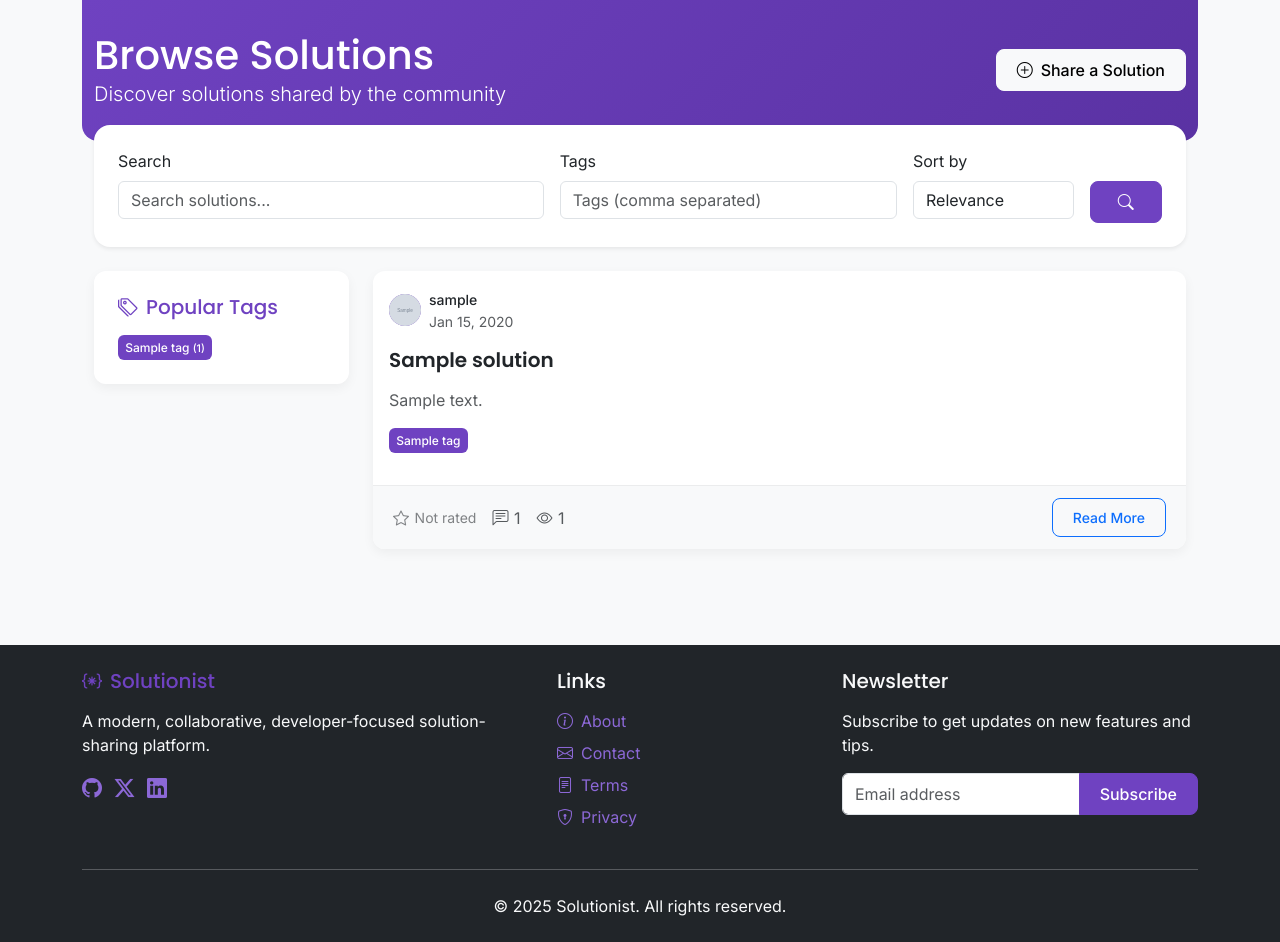
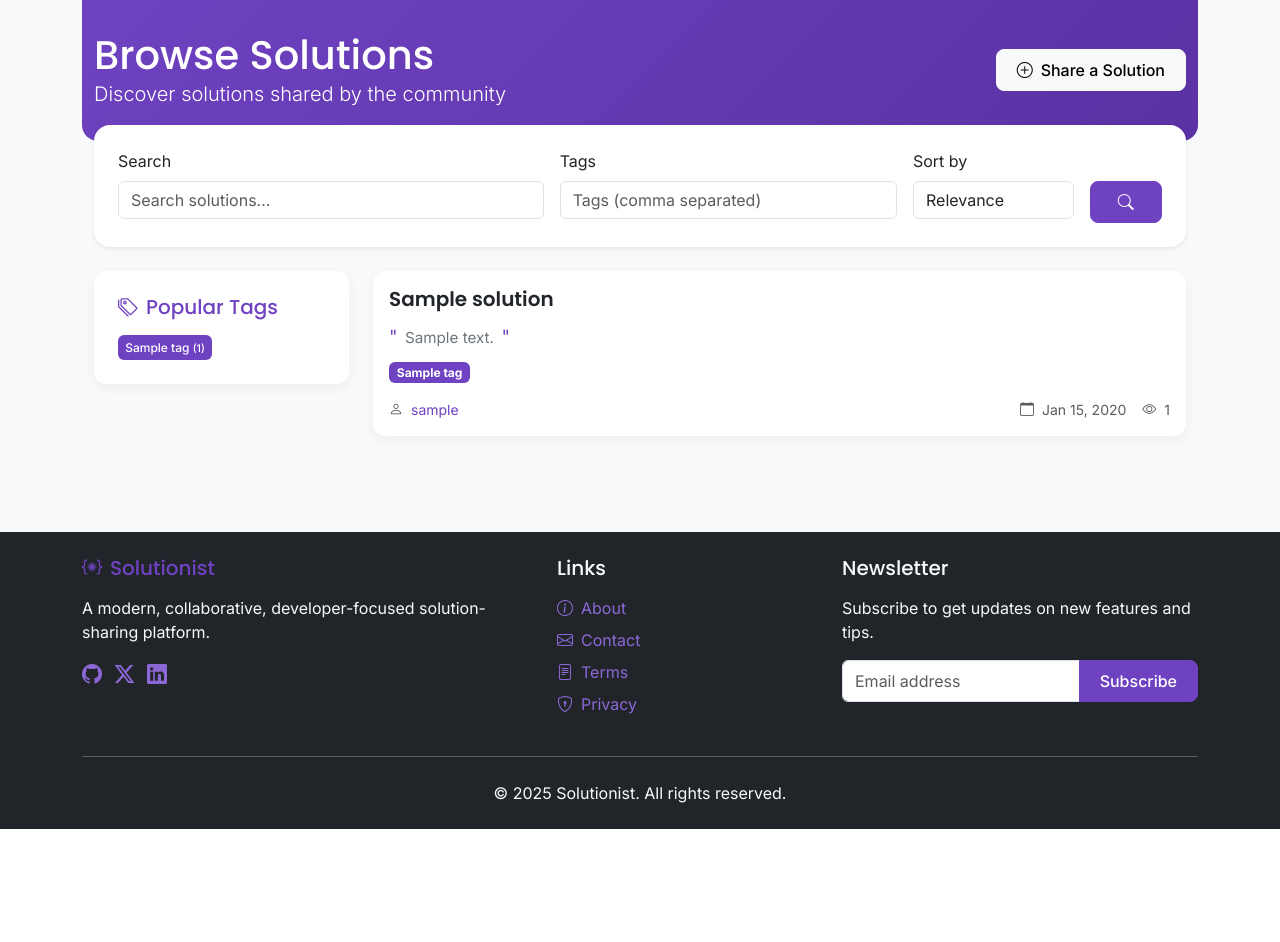
Before and after one commit to ByteMeDirk/Solutionist, a Django app: page /solutions/ in a window 1280 px wide. Shown: the part 89-1031 px from the top of the page. After the commit the page ends 918 px from the top, so only its background shows below. Run offline with Django 4.2, Linux system fonts and the light colour scheme; tables that the repository leaves empty hold one stand-in row (values such as "Sample post"); grey boxes marked "Sample" are stand-in pictures; parts of the project's set-up code (start-up, migrations or seed data) failed here and were passed over; some libraries are stand-ins or nearby versions.

```diff
--- a/solutions/models.py
+++ b/solutions/models.py
@@ -8,11 +8,12 @@ import difflib
 import uuid
 
 from tags.models import Tag
+from .ai_services import generate_summary
 
 
 class Solution(models.Model):
     """
-    Model for storing solutions with markdown content.
+    Model for storing solutions with markdown content and AI-generated summaries.
     """
     title = models.CharField(max_length=255)
     slug = models.SlugField(max_length=255, unique=True, allow_unicode=False)
@@ -22,6 +23,7 @@ class Solution(models.Model):
     # We'll store the current version's content here for quick access
     content = models.TextField()
     content_html = models.TextField(editable=False, blank=True)
+    summary = models.TextField(editable=False, blank=True, help_text="AI-generated summary of the solution")
 
     # Metadata
     created_at = models.DateTimeField(auto_now_add=True)
@@ -49,7 +51,7 @@ class Solution(models.Model):
                 self.slug = f"{original_slug}-{counter}"
                 counter += 1
 
-        # Convert markdown to HTML
+        # Generate HTML from markdown
         self.content_html = markdown.markdown(
             self.content,
             extensions=[
@@ -59,6 +61,18 @@ class Solution(models.Model):
                 'markdown.extensions.toc',
             ]
         )
+
+        # Generate summary if this is a new solution or content has changed
+        if not self.pk or 'content' in kwargs.get('update_fields', []) or kwargs.get('force_summary', False):
+            from .ai_services import generate_summary
+            self.summary = generate_summary(self.content)
+
+            # Make sure summary is included in update_fields if it's being used
+            if 'update_fields' in kwargs:
+                kwargs['update_fields'] = list(kwargs['update_fields']) + ['summary']
+
+        # Remove force_summary from kwargs if it exists
+        kwargs.pop('force_summary', None)
 
         super().save(*args, **kwargs)
 
--- a/templates/solutions/solution_list.html
+++ b/templates/solutions/solution_list.html
@@ -164,6 +164,27 @@
         border-top: 1px solid rgba(0,0,0,0.05);
     }
 
+    .solution-summary {
+        color: #6c757d;
+        font-size: 0.95rem;
+        margin: 0.75rem 0;
+        line-height: 1.5;
+    }
+
+    .solution-summary:before {
+        content: '"';
+        font-size: 1.2em;
+        color: var(--primary);
+        margin-right: 0.2rem;
+    }
+
+    .solution-summary:after {
+        content: '"';
+        font-size: 1.2em;
+        color: var(--primary);
+        margin-left: 0.2rem;
+    }
+
     @media (max-width: 768px) {
         .search-card {
             margin-top: 0;
@@ -260,72 +281,50 @@
             <!-- Solutions Feed -->
             <div class="solutions-feed">
                 {% for solution in page_obj %}
-                    <div class="card solution-card">
+                    <div class="card solution-card mb-4">
                         <div class="card-body">
-                            <div class="author-info mb-3">
-                                {% if solution.author.profile.profile_image %}
-                                    <img src="{{ solution.author.profile.profile_image.url }}" alt="{{ solution.author.username }}" class="author-avatar">
-                                {% else %}
-                                    <div class="author-avatar">
-                                        {{ solution.author.username.0|upper }}
+                            <div class="d-flex justify-content-between align-items-start mb-2">
+                                <h2 class="h5 card-title mb-0">
+                                    <a href="{% url 'solutions:detail' solution.slug %}" class="text-decoration-none">
+                                        {{ solution.title }}
+                                    </a>
+                                </h2>
+                                {% if solution.get_average_rating > 0 %}
+                                    <div class="text-warning">
+                                        <i class="bi bi-star-fill"></i> {{ solution.get_average_rating }}
                                     </div>
                                 {% endif %}
-                                <div>
-                                    <span class="author-name">{{ solution.author.username }}</span>
-                                    <div class="text-muted small">{{ solution.created_at|date:"M d, Y" }}</div>
-                                </div>
                             </div>
 
-                            <h2 class="h5 card-title mb-3">
-                                <a href="{% url 'solutions:detail' solution.slug %}">{{ solution.title }}</a>
-                            </h2>
+                            {% if solution.summary %}
+                                <div class="solution-summary">
+                                    {{ solution.summary }}
+                                </div>
+                            {% endif %}
 
-                            <p class="card-text text-muted mb-3">
-                                {{ solution.content|truncatechars:150 }}
-                            </p>
-
-                            <div class="tags-container mb-3">
+                            <div class="d-flex flex-wrap gap-2 mb-3">
                                 {% for tag in solution.tags.all %}
-                                    <a href="{% url 'solutions:list' %}?tags={{ tag.name }}" class="tag-badge">
+                                    <a href="{% url 'solutions:list' %}?tags={{ tag.name }}" class="badge bg-primary text-decoration-none">
                                         {{ tag.name }}
                                     </a>
                                 {% endfor %}
                             </div>
-                        </div>
 
-                        <div class="solution-meta">
-                            <div class="d-flex justify-content-between align-items-center">
-                                <div class="solution-stats">
-                                    <!-- Rating -->
-                                    <div class="stat-item">
-                                        <div class="mini-rating">
-                                            {% if solution.get_average_rating > 0 %}
-                                                <i class="bi bi-star-fill stars"></i>
-                                                <span class="rating-value">{{ solution.get_average_rating }}</span>
-                                                <small class="text-muted">({{ solution.get_rating_count }})</small>
-                                            {% else %}
-                                                <i class="bi bi-star text-muted"></i>
-                                                <small class="text-muted">Not rated</small>
-                                            {% endif %}
-                                        </div>
-                                    </div>
-
-                                    <!-- Comment count -->
-                                    <div class="stat-item">
-                                        <i class="bi bi-chat-left-text"></i>
-                                        <span>{{ solution.comments.count }}</span>
-                                    </div>
-
-                                    <!-- View count -->
-                                    <div class="stat-item">
-                                        <i class="bi bi-eye"></i>
-                                        <span>{{ solution.view_count }}</span>
-                                    </div>
+                            <div class="d-flex justify-content-between align-items-center text-muted small">
+                                <div class="d-flex align-items-center">
+                                    <i class="bi bi-person me-2"></i>
+                                    <a href="{% url 'users:user_profile' username=solution.author.username %}" class="text-decoration-none">
+                                        {{ solution.author.username }}
+                                    </a>
                                 </div>
-
-                                <a href="{% url 'solutions:detail' solution.slug %}" class="btn btn-sm btn-outline-primary">
-                                    Read More
-                                </a>
+                                <div class="d-flex gap-3">
+                                    <span title="{{ solution.created_at|date:'Y-m-d H:i' }}">
+                                        <i class="bi bi-calendar me-1"></i> {{ solution.created_at|date:"M d, Y" }}
+                                    </span>
+                                    <span>
+                                        <i class="bi bi-eye me-1"></i> {{ solution.view_count }}
+                                    </span>
+                                </div>
                             </div>
                         </div>
                     </div>
```
Also changed, not shown: solutions/ai_services.py (added, +49 -0 lines), solutions/management/commands/generate_summaries.py (added, +24 -0 lines), templates/users/user_profile.html (added, +79 -0 lines), users/views.py (+19 -14 lines).
